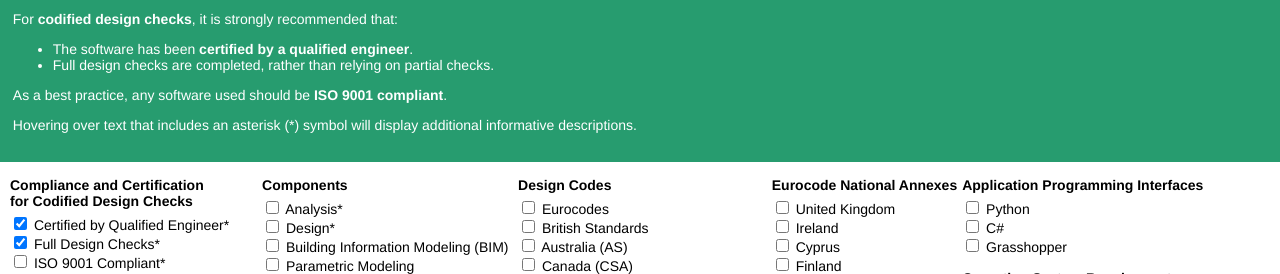
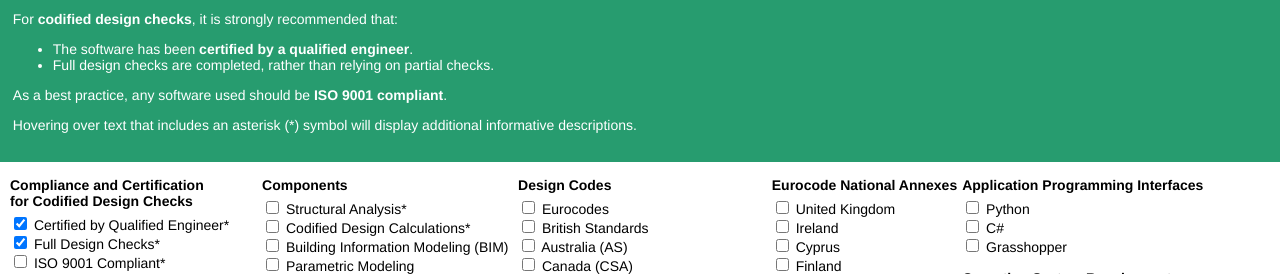
Before and after one commit to istructe-digital-tools/softwareTable, a plain HTML site: page index.html in a window 1280 px wide. Shown: the part 90-364 px from the top of the page. Drawn offline with Linux system fonts and the light colour scheme.

Commit message:
Update index.html

```diff
--- a/index.html
+++ b/index.html
@@ -90,14 +90,14 @@ document.addEventListener("DOMContentLoaded", async function () {
 	<h4>Components</h4>
 	<div class="tooltip">
 	        <input type="checkbox" id="Analysis" name="Analysis" data-filter="Analysis" onclick="filterTable()">
-	        <label for="Structural Analysis*"> Analysis*</label><br>
+	        <label for="Analysis"> Structural Analysis*</label><br>
 		<span class="tooltip-text">Refers to the use of software and algorithms that can be used to analyse a structure. (Such as Finite Element Analysis)
   		</span>
 	</div>
 
 	<div class="tooltip">
         	<input type="checkbox" id="Design" name="Design" data-filter="Design" onclick="filterTable()">
-        	<label for="Codified Design Calculations*"> Design*</label><br>
+        	<label for="Design"> Codified Design Calculations*</label><br>
   		<span class="tooltip-text">Refers to the use of software and algorithms that automate design processes based on established codes and standards.
   		</span>
 	</div>
```
